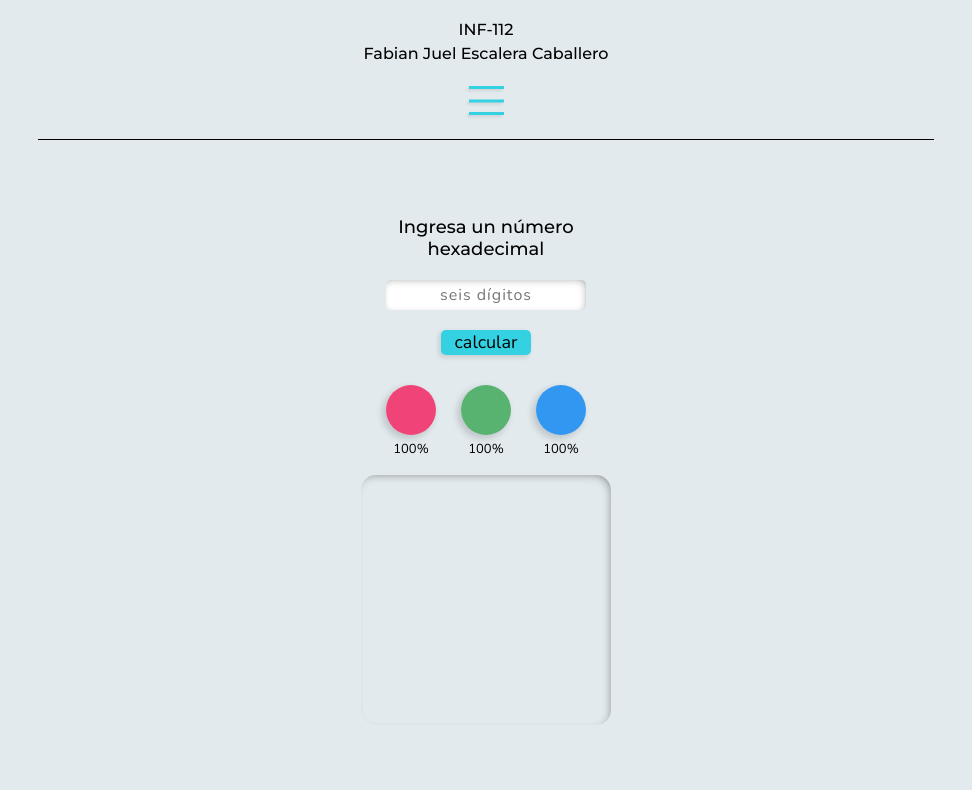
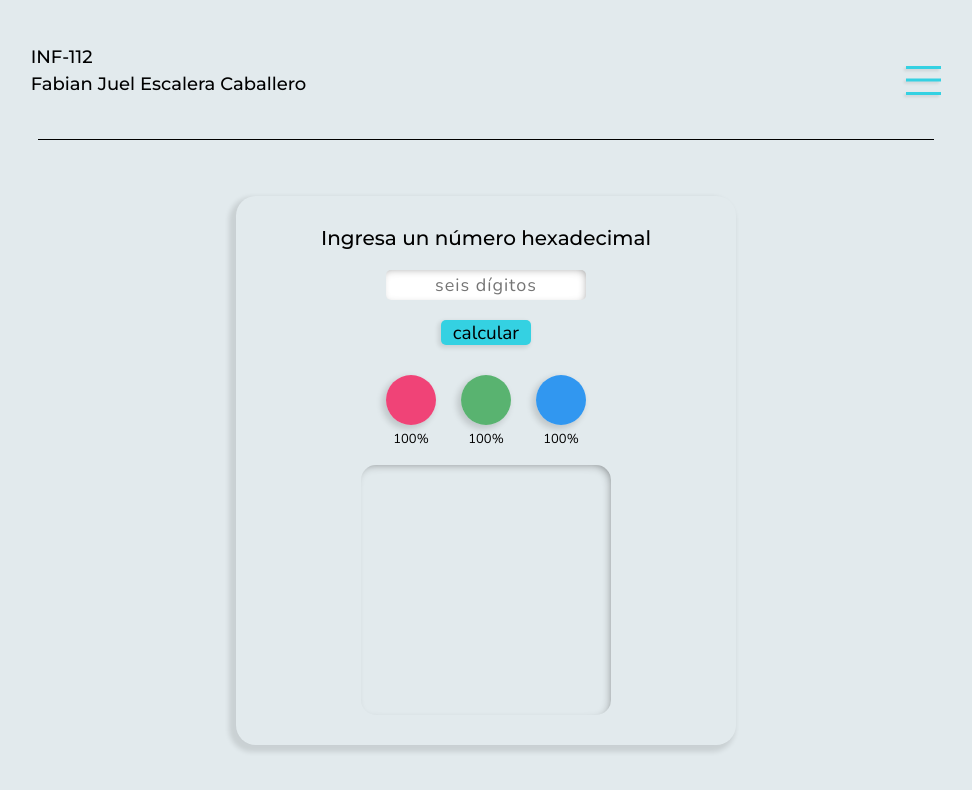
Before and after one commit to Flerian-EC/proyecto, a plain HTML site: page index.html in a window 1280 px wide. Shown: the whole page, without its empty margins (154-1126 px from the left). Drawn offline with nearby package versions, Linux system fonts and the light colour scheme.

Commit message:
se añadio soporte a tipos de pantalla

```diff
--- a/index.html
+++ b/index.html
@@ -11,6 +11,10 @@
   <link rel="preconnect" href="https://fonts.gstatic.com" crossorigin>
   <link href="https://fonts.googleapis.com/css2?family=Montserrat:wght@500&family=Nunito:wght@300&display=swap" rel="stylesheet">
   <link rel="stylesheet" href="./style/style.css">
+  <link rel="stylesheet" href="./style/screen/1tablet.css" media="(min-width: 768px)">
+  <link rel="stylesheet" href="./style/screen/2laptop.css" media="(min-width: 1024px)">
+  <link rel="stylesheet" href="./style/screen/3laptopL.css" media="(min-width: 1440px)">
+  <link rel="stylesheet" href="./style/screen/4pc.css" media="(min-width: 1920px)">
 </head>
 <body>
   <header class="home-header">
--- a/style/components/home/_1home-style.scss
+++ b/style/components/home/_1home-style.scss
@@ -56,10 +56,10 @@
 }
 
 .home-main {
-  min-height: 589px;
+  min-height: 569px;
   display: flex;
   align-items: center;
-  padding: 40px 0;
+  justify-content: center;
   position: relative;
   overflow: hidden;
   background-color: rgba($color: $fondo, $alpha: 0.2);
@@ -67,7 +67,10 @@
 }
 .calc-container {
   width: 100%;
+  max-width: 500px;
   height: fit-content;
+  padding: 30px 0;
+  border-radius: 20px;
   position: relative;
   z-index: 1;
   &__title {
--- /dev/null
+++ b/style/components/home/responsive/_1tablet.scss
@@ -0,0 +1,15 @@
+.home-header {
+  flex-direction: row;
+  justify-content: center;
+  column-gap: 250px;
+  &__text-contaier {
+    text-align: start;
+  }
+  &__line {
+    max-width: 70%;
+  }
+}
+
+.calc-container {
+  box-shadow: -4px 4px 5px 3px rgb(0 0 0 / 11%);
+}
--- /dev/null
+++ b/style/components/home/responsive/_2laptop.scss
@@ -0,0 +1,19 @@
+.home-header {
+  column-gap: 600px;
+  &__text-contaier {
+    font-size: 18px;
+  }
+}
+
+.calc-container {
+  &__title {
+    width: 350px;
+    font-size: 20px;
+  }
+  &__number {
+    font-size: 18px;
+  }
+  &__button {
+    font-size: 19px;
+  }
+}
--- /dev/null
+++ b/style/components/home/responsive/_3laptopL.scss
@@ -0,0 +1,3 @@
+.home-header {
+  column-gap: 800px;
+}
--- /dev/null
+++ b/style/components/home/responsive/_4pc.scss
@@ -0,0 +1,3 @@
+.home-header {
+  column-gap: 1000px;
+}
--- /dev/null
+++ b/style/screen/1tablet.scss
@@ -0,0 +1 @@
+@import "../components/home/responsive/1tablet";
--- /dev/null
+++ b/style/screen/2laptop.scss
@@ -0,0 +1 @@
+@import "../components/home/responsive/2laptop";
--- /dev/null
+++ b/style/screen/3laptopL.scss
@@ -0,0 +1 @@
+@import "../components/home/responsive/3laptopL";
--- /dev/null
+++ b/style/screen/4pc.scss
@@ -0,0 +1 @@
+@import "../components/home/responsive/4pc";
```
Also changed, not shown: style/screen/1tablet.css (added), style/screen/2laptop.css (added), style/screen/3laptopL.css (added), style/screen/4pc.css (added), style/style.css, 5 other files.
